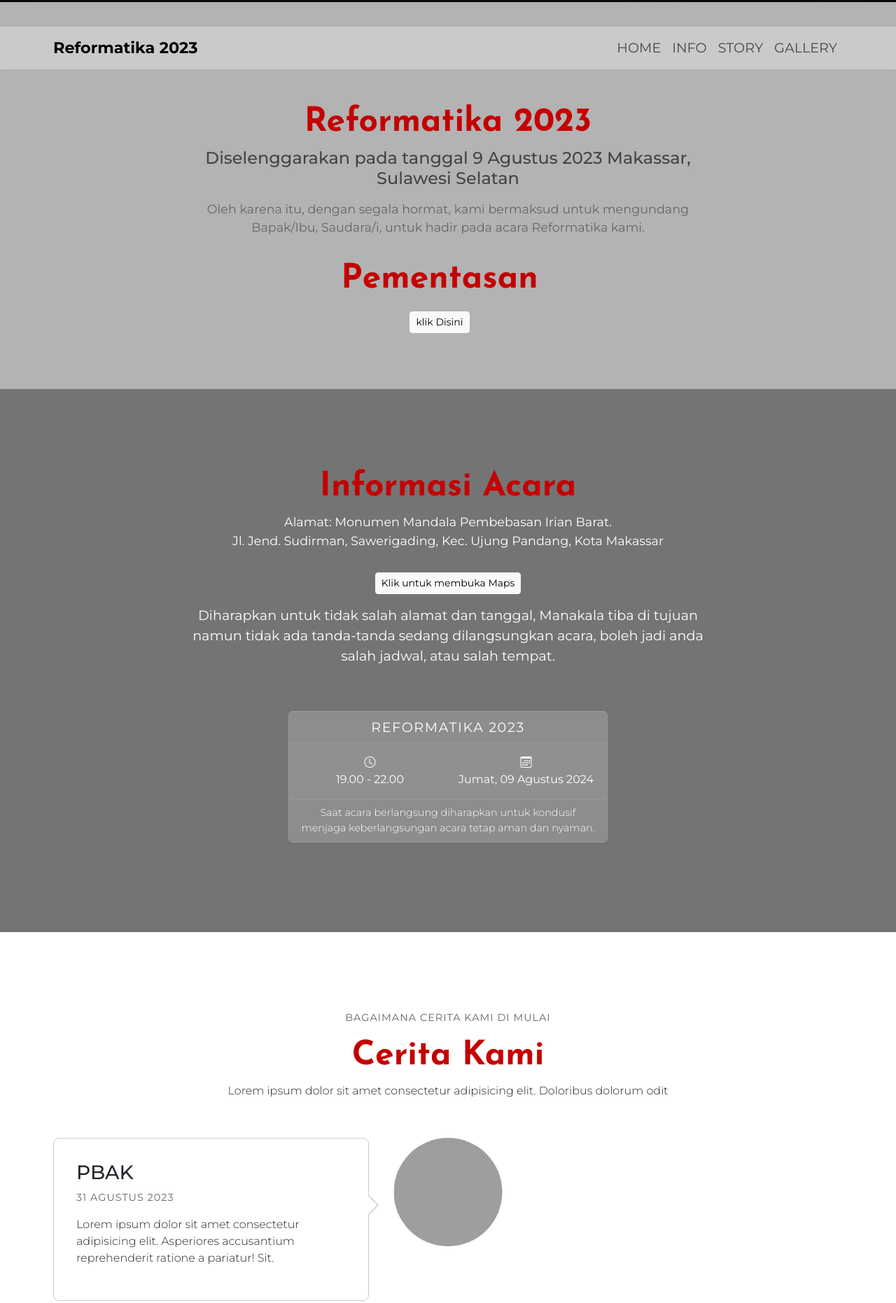
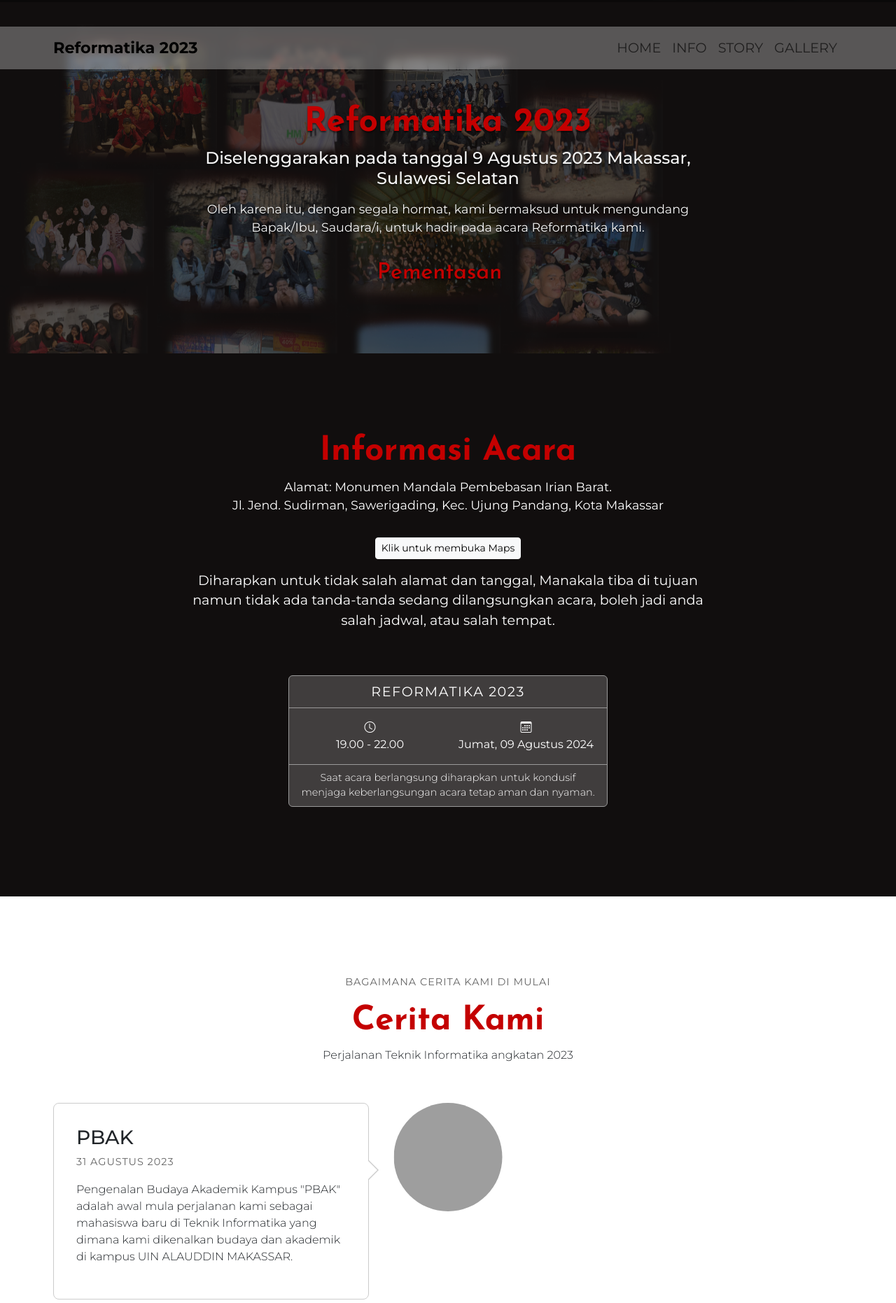
Before and after one commit to Reformatika23/Undangan-Digital-Reformatika-23, a plain HTML site: page index.html in a window 1280 px wide. Shown: the part 810-2672 px from the top of the page at 70% size. Drawn offline with nearby package versions, Linux system fonts and the light colour scheme; some packages are replaced by stand-ins of ours; grey boxes are pictures that could not be loaded; a script that the page names is missing.

Commit message:
mengisi cerita kami dan mengubah bg home

```diff
--- a/index.html
+++ b/index.html
@@ -76,9 +76,8 @@
                 <div class="row justify-content-center">
                     <div class="col-md-8">
                         <div class="text-center">
-                            <h2>Pementasan</h2>
+                            <h3>Pementasan</h3>
                             <p class="#"></p>
-                            <a href="https://forms.gle/YFQ8zc7KMwqmtMGW7" target="_blank" class="btn btn-light btn-sm">klik Disini</a>
                         </div>
                     </div>
                 </div>
@@ -129,7 +128,7 @@
                 <div class="col-md-8 col-10 text-center">
                     <span>Bagaimana Cerita Kami di Mulai</span>
                     <h2>Cerita Kami</h2>
-                    <p>Lorem ipsum dolor sit amet consectetur adipisicing elit. Doloribus dolorum odit</p>
+                    <p>Perjalanan Teknik Informatika angkatan 2023</p>
                 </div>
             </div>
 
@@ -144,7 +143,7 @@
                                     <span>31 Agustus 2023</span>
                                 </div>
                                 <div class="timeline-body">
-                                    <p>Lorem ipsum dolor sit amet consectetur adipisicing elit. Asperiores accusantium reprehenderit ratione a pariatur! Sit.</p>
+                                    <p>Pengenalan Budaya Akademik Kampus "PBAK" adalah awal mula perjalanan kami sebagai mahasiswa baru di Teknik Informatika yang dimana kami dikenalkan budaya dan akademik di kampus UIN ALAUDDIN MAKASSAR.</p>
                                 </div>
                             </div>
                         </li>
@@ -160,7 +159,7 @@
                                     <span>19 Oktober 2023</span>
                                 </div>
                                 <div class="timeline-body">
-                                    <p>Lorem ipsum dolor sit amet consectetur adipisicing elit. Dolores eum laboriosam incidunt possimus iusto fugiat doloribus in placeat!</p>
+                                    <p>TI FUN CUP merupakan Kepanitian Pertama kami di Teknik Informatika yang dimana kami menjalin tali silaturahmi di keluaraga besar Teknik Informatika melalui event sport yaitu futsal dan bulutangkis.</p>
                                 </div>
                             </div>
                         </li>
@@ -176,7 +175,7 @@
                                     <span>15 Desember 2023</span>
                                 </div>
                                 <div class="timeline-body">
-                                    <p>Lorem ipsum, dolor sit amet consectetur adipisicing elit. Nam atque ab libero maiores at deserunt nisi blanditiis architecto. Corporis eius nemo non eligendi quia mollitia quae porro.</p>
+                                    <p></p>
                                 </div>
                             </div>
                         </li>
--- a/style.css
+++ b/style.css
@@ -80,31 +80,32 @@ body {
 }
 
 .home {
-    background-color: rgb(179, 179, 179);
-    background-size: cover;
+    background-image: url(bg-home.png);
     max-height: 100vh;
     margin-top: -6rem;
     padding-top: 9rem;
     padding-bottom: 5rem;
 }
 
-.home h2,
-.gallery h2 {
+.home h2 {
     color: var(--merah);
+    text-shadow: var(--shadow);
     font-family: "Josefin Sans", sans-serif;
     font-size: 3rem;
     font-weight: bold;
 }
 
 .home h3 {
-    color: #444;
+    color: #f5f5f5;
+    text-shadow: var(--shadow);
     font-size: 1.5rem;
     margin-bottom: 1rem;
 }
 
 .home p {
     font-size: 1.1rem;
-    color: #666;
+    color: #f5f5f5;
+    text-shadow: var(--shadow);
 }
 
 .home .angkatan {
@@ -113,12 +114,14 @@ body {
 
 .home .angkatan h3 {
     font-family: "Josefin Sans", sans-serif;
+    text-shadow: var(--shadow);
+    color: #f5f5f5;
     font-size: 2rem;
     color: var(--merah);
 }
 
 .info {
-    background-color: #747474;
+    background-color: #110e0e;
     color: white;
     padding-top: 7rem;
     padding-bottom: 8rem;
@@ -169,8 +172,7 @@ body {
     font-weight: bold;
 }
 
-.story,
-.gallery {
+.story {
     padding-top: 7rem;
     padding-bottom: 8rem;
 }
@@ -306,6 +308,15 @@ body {
 
 .gallery {
     background-color: #f5f5f5;
+    padding-top: 7rem;
+    padding-bottom: 8rem;
+}
+
+.gallery h2 {
+    color: var(--merah);
+    font-family: "Josefin Sans", sans-serif;
+    font-size: 3rem;
+    font-weight: bold;
 }
 
 .container {
```
Also changed, not shown: bg-home.png (added).
